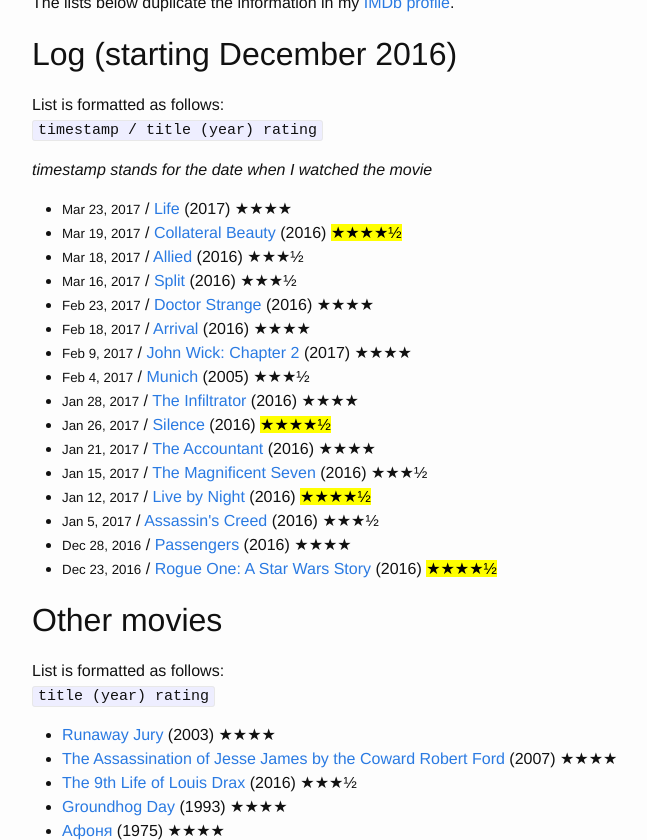
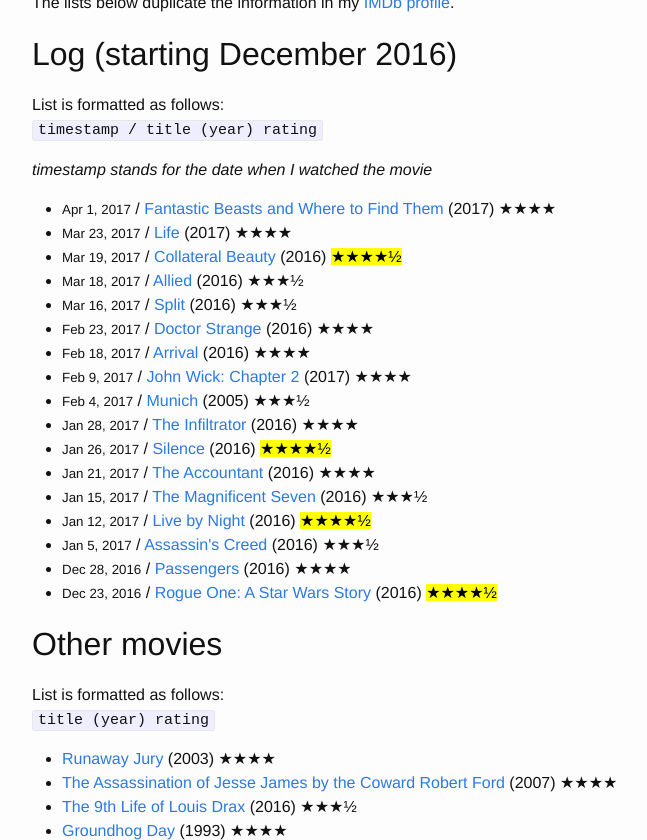
Before and after one commit to aspyatkin/personal-website, a Jekyll site: the page built from movie-list.md, in a window 1280 px wide and 900 px high, scrolled down 452 px, cut to the strip 60-900 px from the top of the window. Shown: the whole strip, without its empty margins (238-885 px from the left). Built offline with Jekyll 4.4.1, drawn with Linux system fonts in a browser that asks for light colours.

Commit message:
Update movie list

```diff
--- a/movie-list.md
+++ b/movie-list.md
@@ -5,6 +5,12 @@
 permalink: /movie-list/
 top_ndx: 4
 log_list:
+  - date: 'Apr 1, 2017'
+    title: 'Fantastic Beasts and Where to Find Them'
+    year: 2017
+    rating: 4
+    url: 'http://www.imdb.com/title/tt3183660/'
+
   - date: 'Mar 23, 2017'
     title: 'Life'
     year: 2017
```
